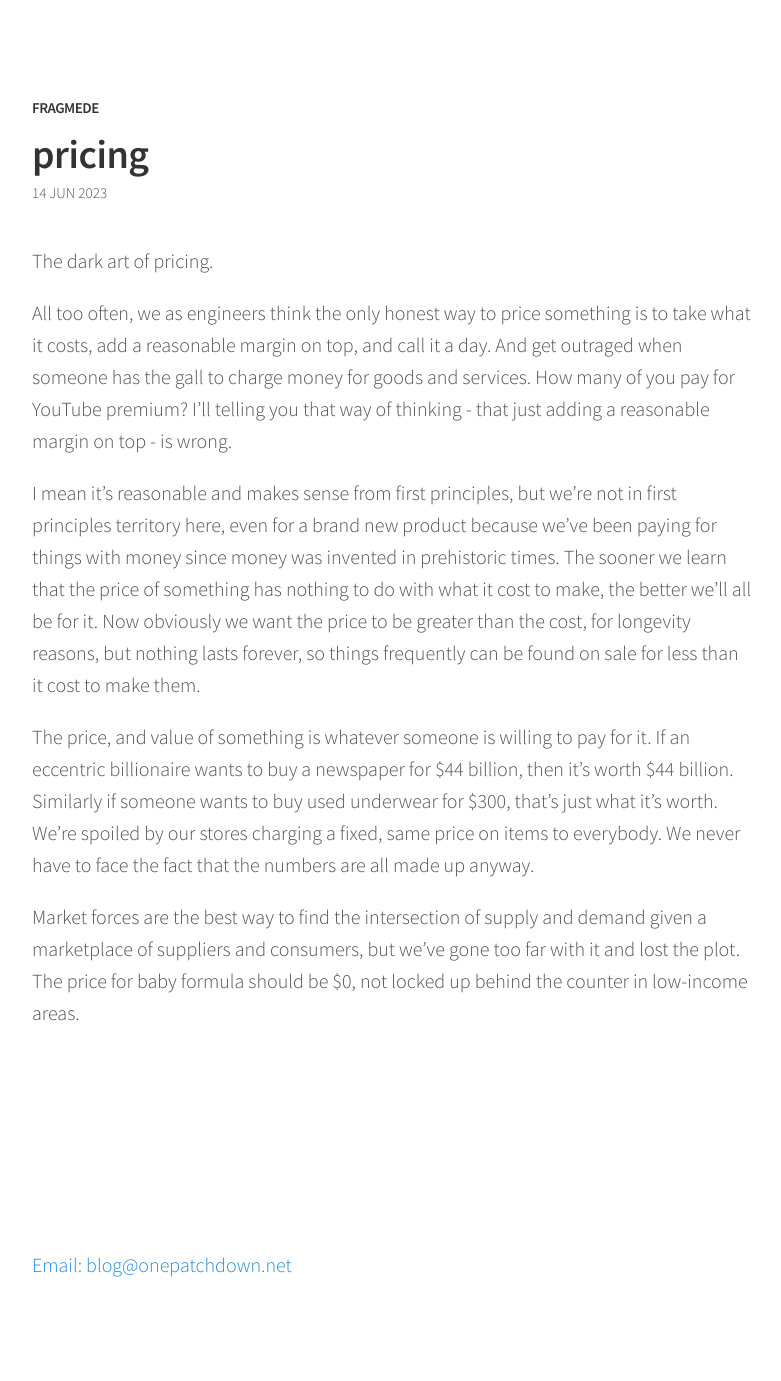
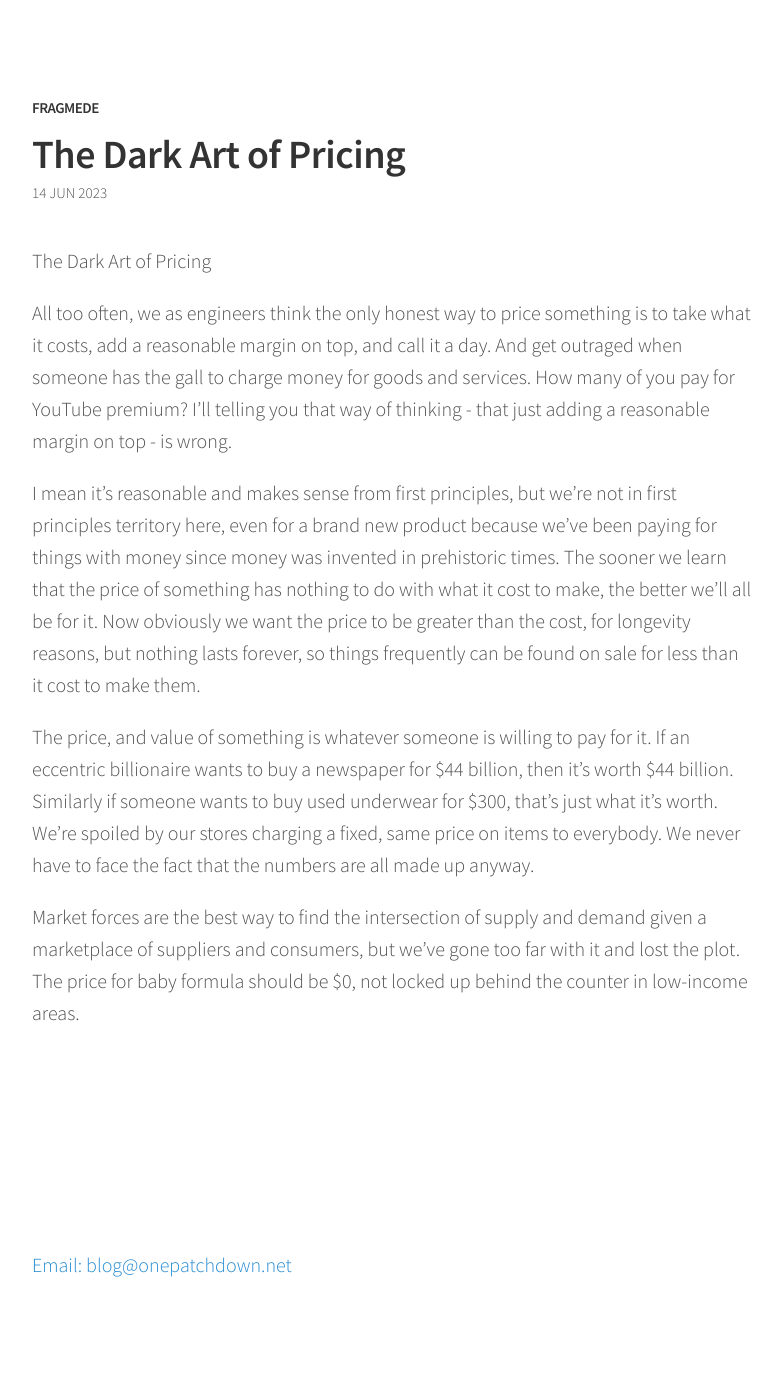
Before and after one commit to fragmede/fragmede.github.io, a Jekyll site: the page built from _posts/2023-06-16-pricing.md, in a window 1280 px wide. Shown: the whole page, without its empty margins (248-1029 px from the left). Built offline with Jekyll 4.4.1, drawn with Linux system fonts in a browser that asks for light colours.

Commit message:
title-ing

```diff
--- a/_posts/2023-06-16-pricing.md
+++ b/_posts/2023-06-16-pricing.md
@@ -1,10 +1,11 @@
 ---
 layout: post
-title: pricing
+title: The Dark Art of Pricing
 date:   2023-06-14 01:19:00 PST
 categories: pricing
 ---
-The dark art of pricing.
+
+The Dark Art of Pricing
 
 All too often, we as engineers think the only honest way to price something is to take what it costs, add a reasonable margin on top, and call it a day. And get outraged when someone has the gall to charge money for goods and services. How many of you pay for YouTube premium?
 I'll telling you that way of thinking - that just adding a reasonable margin on top - is wrong.
```
